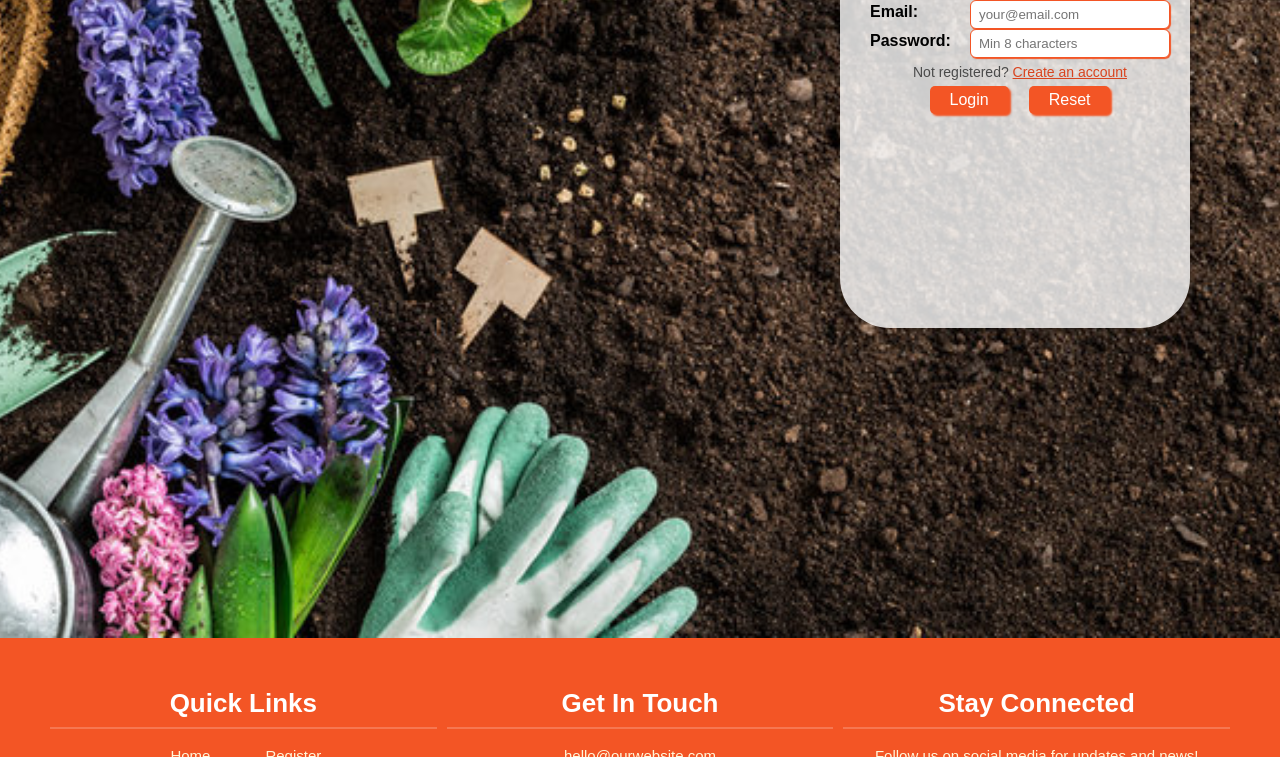
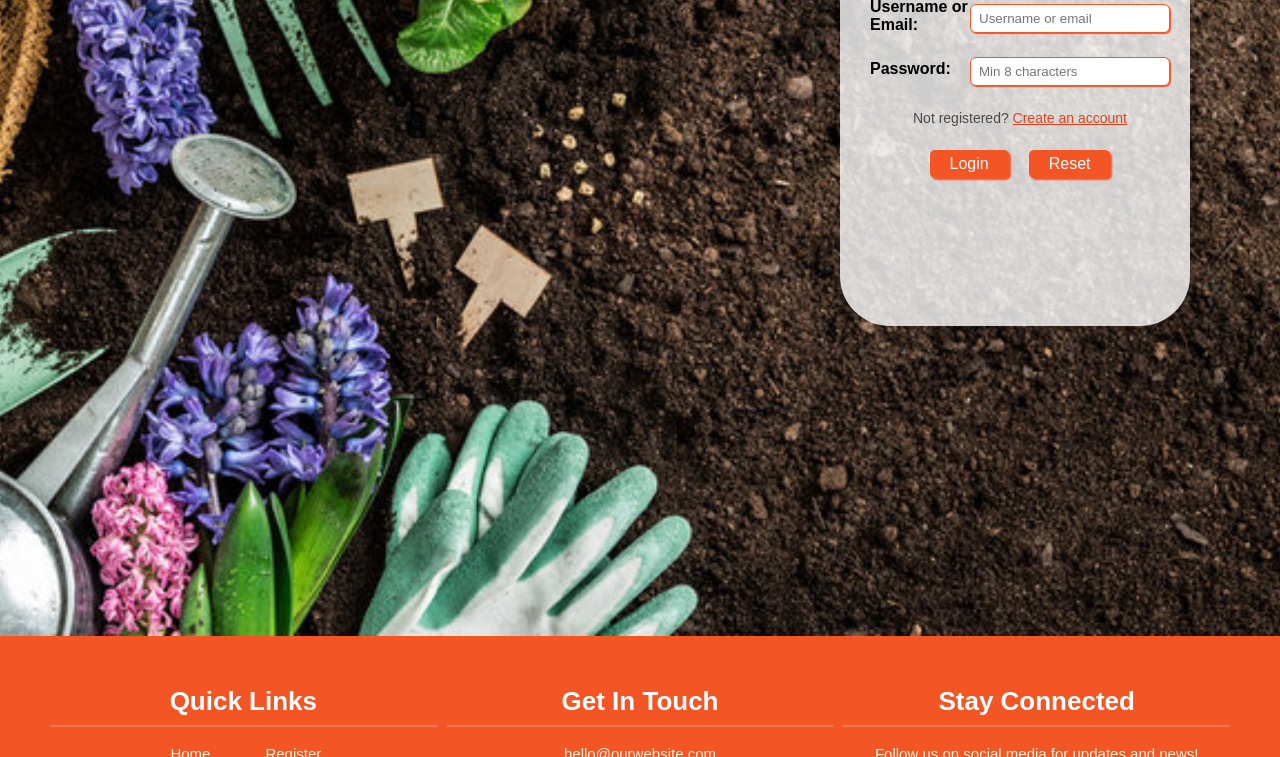
Before and after one commit to TS-gitaccount/Nature-Nest, a plain HTML site: page login.html in a window 1280 px wide. Shown: the part 343-1100 px from the top of the page. Drawn offline with nearby package versions, Linux system fonts and the light colour scheme.

Commit message:
Refactor Register and Login forms for improved structure and accessibility

```diff
--- a/login.html
+++ b/login.html
@@ -1,3 +1,4 @@
+<!DOCTYPE html>
 <html lang="en">
 
 <head>
@@ -7,6 +8,7 @@
     <link rel="stylesheet" href="style1.css">
     <link href="https://cdnjs.cloudflare.com/ajax/libs/font-awesome/5.15.0/css/all.min.css" rel="stylesheet">
     <script src="https://cdn.jsdelivr.net/npm/@supabase/supabase-js@2"></script>
+
 </head>
 
 <body>
@@ -52,22 +54,23 @@
     </header>
     <!-- header end -->
 
-
-
     <section id="login">
         <form id="loginForm">
             <h1>Login</h1>
             <div>
-                <label for="email">Email:</label>
-                <input type="email" id="email" name="email" required placeholder="your@email.com">
+                <label for="username">Username or Email:</label>
+                <input type="text" id="username" name="username" required placeholder="Username or email">
             </div>
+            <br>
             <div>
                 <label for="password">Password:</label>
                 <input type="password" id="password" name="password" required minlength="8" placeholder="Min 8 characters">
             </div>
+            <br>
             <div id="register-link">
                 <p>Not registered? <a href="./Register.html">Create an account</a></p>
             </div>
+            <br>
             <div class="buttons">
                 <input type="submit" value="Login">
                 <input type="reset" value="Reset">
@@ -124,7 +127,7 @@
     </footer>
     <!-- footer end -->
 
-   <script defer>
+    <script defer>
         const SUPABASE_URL = 'https://xovryqvqrzirfrchqjgp.supabase.co';
         const SUPABASE_ANON_KEY = 'eyJhbGciOiJIUzI1NiIsInR5cCI6IkpXVCJ9.eyJpc3MiOiJzdXBhYmFzZSIsInJlZiI6InhvdnJ5cXZxcnppcmZyY2hxamdwIiwicm9sZSI6ImFub24iLCJpYXQiOjE3NzYxNjQ0MjMsImV4cCI6MjA5MTc0MDQyM30.Ta2XSbIukgECFZjo0ryeP9c3QRk6h_8MU5GMAIoQjk4';
         const supabase = window.supabase.createClient(SUPABASE_URL, SUPABASE_ANON_KEY);
@@ -164,4 +167,5 @@
         });
     </script>
 </body>
+
 </html>
```
Also changed, not shown: Register.html (+17 -4 lines).
